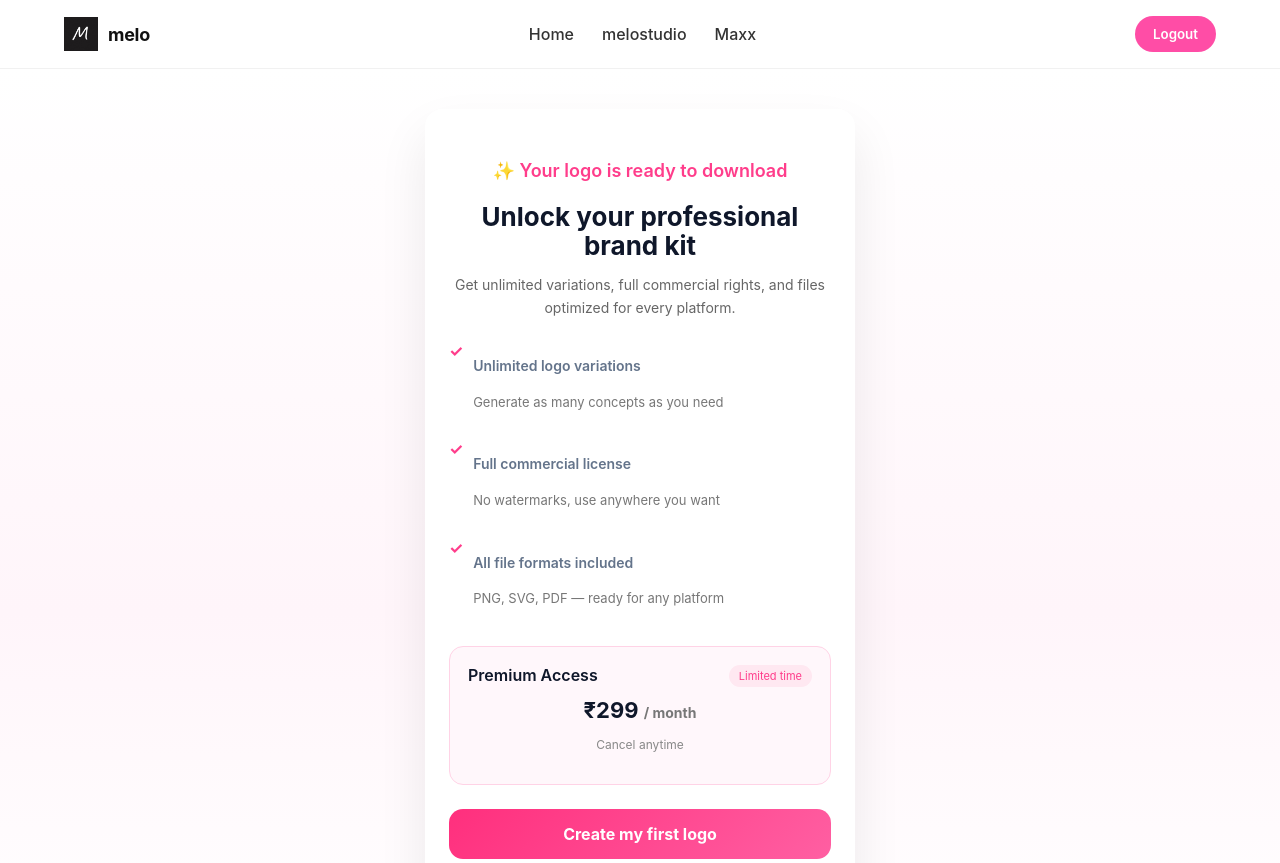
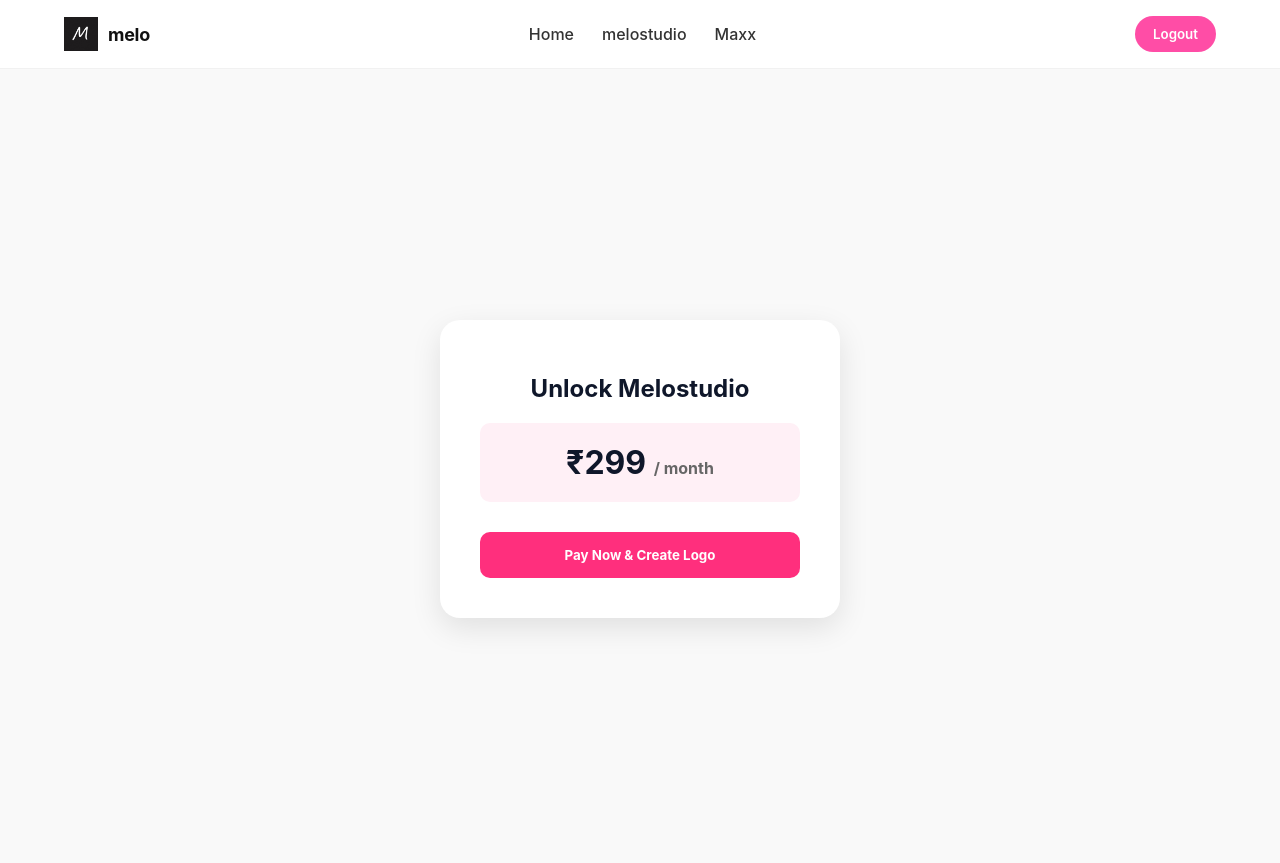
Before and after one commit to Tanishq-vhd/Melo-Logo-Studio-Clean, a React (Create React App) app in the folder frontend/: page /payment in a window 1280 px wide. Shown: the top 863 px of the page. Built offline with nearby package versions, Linux system fonts and the light colour scheme; no server answers; sample sign-in values are in the browser's storage.

Commit message:
Refactor payment handling and improve error messages

```diff
--- a/frontend/src/pages/Payment.jsx
+++ b/frontend/src/pages/Payment.jsx
@@ -1,28 +1,23 @@
 import { useState } from "react";
 import { useNavigate } from "react-router-dom";
-import { auth } from "../firebase"; // ✅ Imports must be at the very top
+import { auth } from "../firebase"; // Ensure this points to your firebase config
 
 export default function Payment() {
   const navigate = useNavigate();
   const [loading, setLoading] = useState(false);
 
-  // ✅ Environment variable handling
+  // Use the Live Render URL
   const API_URL_RAW = process.env.REACT_APP_API_URL || "https://melo-logo-studio.onrender.com";
-  const API_URL = API_URL_RAW ? API_URL_RAW.replace(/\/$/, "") : "";
+  const API_URL = API_URL_RAW.replace(/\/$/, "");
   const RAZORPAY_KEY = process.env.REACT_APP_RAZORPAY_KEY || "rzp_live_SCtpMpqcflvzA0";
 
   const handlePayment = async () => {
     if (loading) return;
 
-    if (!API_URL || !RAZORPAY_KEY) {
-      alert("Payment configuration error.");
-      return;
-    }
-
     try {
       setLoading(true);
 
-      // ✅ Wait for Firebase to verify the user session
+      // Verify Firebase Auth
       await new Promise((resolve) => {
         const unsubscribe = auth.onAuthStateChanged((user) => {
           unsubscribe();
@@ -38,7 +33,7 @@ export default function Payment() {
 
       const token = await user.getIdToken(true);
 
-      // 1️⃣ Create the Order on the Backend
+      // 1️⃣ Create Order
       const orderRes = await fetch(`${API_URL}/api/payment/create-order`, {
         method: "POST",
         headers: {
@@ -47,27 +42,19 @@ export default function Payment() {
         },
       });
 
-      if (!orderRes.ok) {
-        const errorText = await orderRes.text();
-        console.error("Order creation failed:", errorText);
-        alert("Unable to initiate payment.");
-        setLoading(false);
-        return;
-      }
-
+      if (!orderRes.ok) throw new Error("Order creation failed");
       const order = await orderRes.json();
 
-      // 2️⃣ Configure Razorpay Popup
+      // 2️⃣ Razorpay Logic
       const options = {
         key: RAZORPAY_KEY,
         amount: order.amount,
         currency: order.currency,
         name: "Melo Logo Studio",
-        description: "Premium Access",
         order_id: order.id,
         handler: async function (response) {
           try {
-            // 3️⃣ Verify Payment on the Backend using the NEW endpoint
+            // 3️⃣ Verify and Upgrade on Backend
             const verifyRes = await fetch(`${API_URL}/api/payment/verify-and-upgrade`, {
               method: "POST",
               headers: {
@@ -84,33 +71,24 @@ export default function Payment() {
 
             const data = await verifyRes.json();
 
-            if (!verifyRes.ok || !data.success) {
-              alert(data.message || "Payment verification failed.");
-              setLoading(false);
-              return;
+            if (verifyRes.ok && data.success) {
+              // ✅ Update Local Storage so the app knows you paid
+              const userData = JSON.parse(localStorage.getItem("user") || "{}");
+              userData.isPaid = true;
+              localStorage.setItem("user", JSON.stringify(userData));
+
+              // ✅ Redirect to studio
+              navigate("/melostudio");
+            } else {
+              alert(data.message || "Verification failed");
             }
-
-            // ✅ SUCCESS: Update local storage
-            const userData = JSON.parse(localStorage.getItem("user") || "{}");
-            userData.isPaid = true;
-            localStorage.setItem("user", JSON.stringify(userData));
-
-            navigate("/melostudio");
           } catch (err) {
-            console.error("Verification error:", err);
-            alert("Verification failed.");
+            alert("Payment verified, but server update failed. Contact support.");
+          } finally {
             setLoading(false);
           }
         },
-        modal: {
-          ondismiss: function () {
-            setLoading(false);
-          },
-        },
-        prefill: {
-          name: user.displayName || "",
-          email: user.email || "",
-        },
+        prefill: { email: user.email },
         theme: { color: "#ff2f7d" },
       };
 
@@ -118,8 +96,7 @@ export default function Payment() {
       rzp.open();
 
     } catch (error) {
-      console.error("Payment error:", error);
-      alert("Payment failed. Please try again.");
+      alert("Error starting payment.");
       setLoading(false);
     }
   };
@@ -127,66 +104,28 @@ export default function Payment() {
   return (
     <div style={styles.page}>
       <div style={styles.container}>
-        <p style={styles.topText}>✨ Your logo is ready to download</p>
-        <h1 style={styles.heading}>Unlock your professional <br /> brand kit</h1>
-        <p style={styles.subText}>Get unlimited variations, full commercial rights, and files optimized for every platform.</p>
-
-        <div style={styles.features}>
-          <Feature title="Unlimited logo variations" desc="Generate as many concepts as you need" />
-          <Feature title="Full commercial license" desc="No watermarks, use anywhere you want" />
-          <Feature title="All file formats included" desc="PNG, SVG, PDF — ready for any platform" />
+        <h1 style={styles.heading}>Unlock Melostudio</h1>
+        <div style={styles.priceCard}>
+          <div style={styles.price}>₹299 <span style={styles.per}>/ month</span></div>
         </div>
-
-        <div style={styles.priceCard}>
-          <div style={styles.priceHeader}>
-            <span style={styles.plan}>Premium Access</span>
-            <span style={styles.badge}>Limited time</span>
-          </div>
-          <div style={styles.price}>₹299 <span style={styles.per}>/ month</span></div>
-          <p style={styles.cancel}>Cancel anytime</p>
-        </div>
-
         <button
-          style={{ ...styles.cta, opacity: loading ? 0.9 : 1, cursor: loading ? "not-allowed" : "pointer" }}
+          style={styles.cta}
           onClick={handlePayment}
           disabled={loading}
         >
-          {loading ? "Opening payment…" : "Create my first logo"}
+          {loading ? "Processing..." : "Pay Now & Create Logo"}
         </button>
-        <p style={styles.footerText}>🔒 Secure payment • Cancel anytime</p>
       </div>
     </div>
   );
 }
 
-const Feature = ({ title, desc }) => (
-  <div style={styles.featureItem}>
-    <span style={styles.check}>✓</span>
-    <div>
-      <p style={styles.featureTitle}>{title}</p>
-      <p style={styles.featureDesc}>{desc}</p>
-    </div>
-  </div>
-);
-
 const styles = {
-  page: { minHeight: "100vh", background: "linear-gradient(180deg, #ffffff 0%, #fff5fa 60%, #ffffff 100%)", display: "flex", justifyContent: "center", padding: "40px 16px" },
-  container: { width: "100%", maxWidth: "430px", background: "#ffffff", borderRadius: "18px", padding: "30px 24px", textAlign: "center", boxShadow: "0 25px 50px rgba(0,0,0,0.08), inset 0 1px 0 rgba(255,255,255,0.6)" },
-  topText: { color: "#ff3d8b", fontWeight: "600", marginBottom: "12px" },
-  heading: { fontSize: "26px", fontWeight: "700", marginBottom: "10px" },
-  subText: { fontSize: "14px", color: "#666", marginBottom: "22px" },
-  features: { textAlign: "left", marginBottom: "24px" },
-  featureItem: { display: "flex", gap: "10px", marginBottom: "14px" },
-  check: { color: "#ff3d8b", fontWeight: "700" },
-  featureTitle: { fontWeight: "600", fontSize: "14px" },
-  featureDesc: { fontSize: "13px", color: "#777" },
-  priceCard: { borderRadius: "14px", padding: "18px", background: "#fff7fb", border: "1.5px solid #ffd3e6", marginBottom: "24px" },
-  priceHeader: { display: "flex", justifyContent: "space-between", marginBottom: "10px" },
-  plan: { fontWeight: "600" },
-  badge: { background: "#ffe8f1", color: "#ff3d8b", padding: "4px 10px", borderRadius: "999px", fontSize: "11px" },
-  price: { fontSize: "22px", fontWeight: "700" },
-  per: { fontSize: "14px", color: "#777" },
-  cancel: { fontSize: "12px", color: "#888" },
-  cta: { width: "100%", padding: "15px", background: "linear-gradient(135deg, #ff2f7d 0%, #ff5fa2 100%)", color: "#fff", border: "none", borderRadius: "14px", fontSize: "16px", fontWeight: "700" },
-  footerText: { marginTop: "14px", fontSize: "12px", color: "#777" },
+  page: { minHeight: "100vh", display: "flex", justifyContent: "center", alignItems: "center", background: "#f9f9f9" },
+  container: { width: "100%", maxWidth: "400px", background: "#fff", padding: "40px", borderRadius: "20px", textAlign: "center", boxShadow: "0 10px 30px rgba(0,0,0,0.1)" },
+  heading: { fontSize: "24px", marginBottom: "20px" },
+  priceCard: { background: "#fff0f6", padding: "20px", borderRadius: "10px", marginBottom: "30px" },
+  price: { fontSize: "32px", fontWeight: "bold" },
+  per: { fontSize: "16px", color: "#666" },
+  cta: { width: "100%", padding: "15px", background: "#ff2f7d", color: "#fff", border: "none", borderRadius: "10px", fontWeight: "bold", cursor: "pointer" }
 };
```
